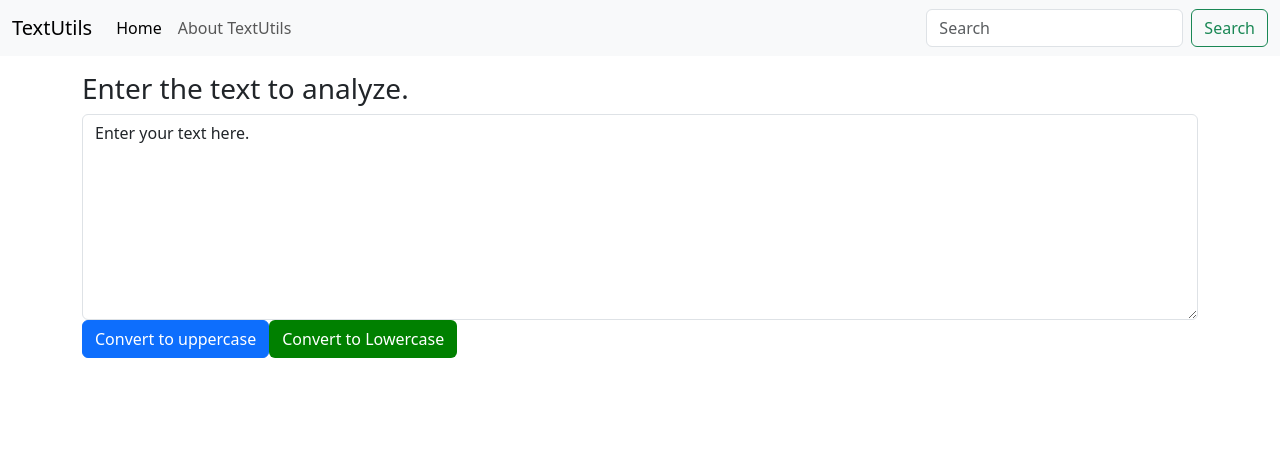
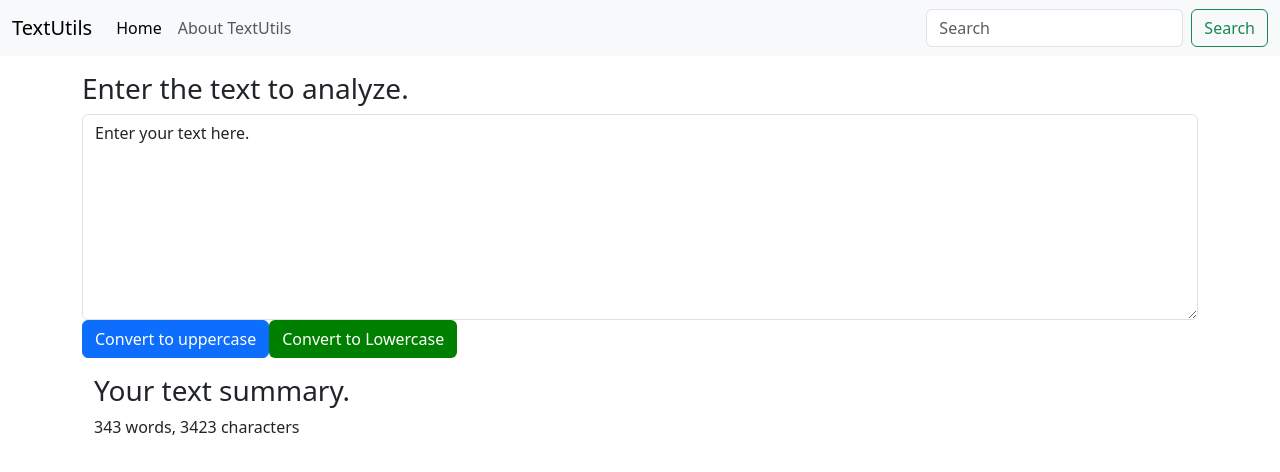
Before and after one commit to ronishg27/reactProject, a React (Vite) app: page / in a window 1280 px wide. Shown: the top 472 px of the page. Built offline with nearby package versions, Linux system fonts and the light colour scheme.

Commit message:
after upload

```diff
--- a/src/components/TextForm.tsx
+++ b/src/components/TextForm.tsx
@@ -38,6 +38,10 @@ function TextForm(props: any) {
           Convert to Lowercase
         </button>
       </div>
+      <div className="container">
+        <h3>Your text summary.</h3>
+        <p>343 words, 3423 characters</p>
+      </div>
     </>
   );
 }
```
